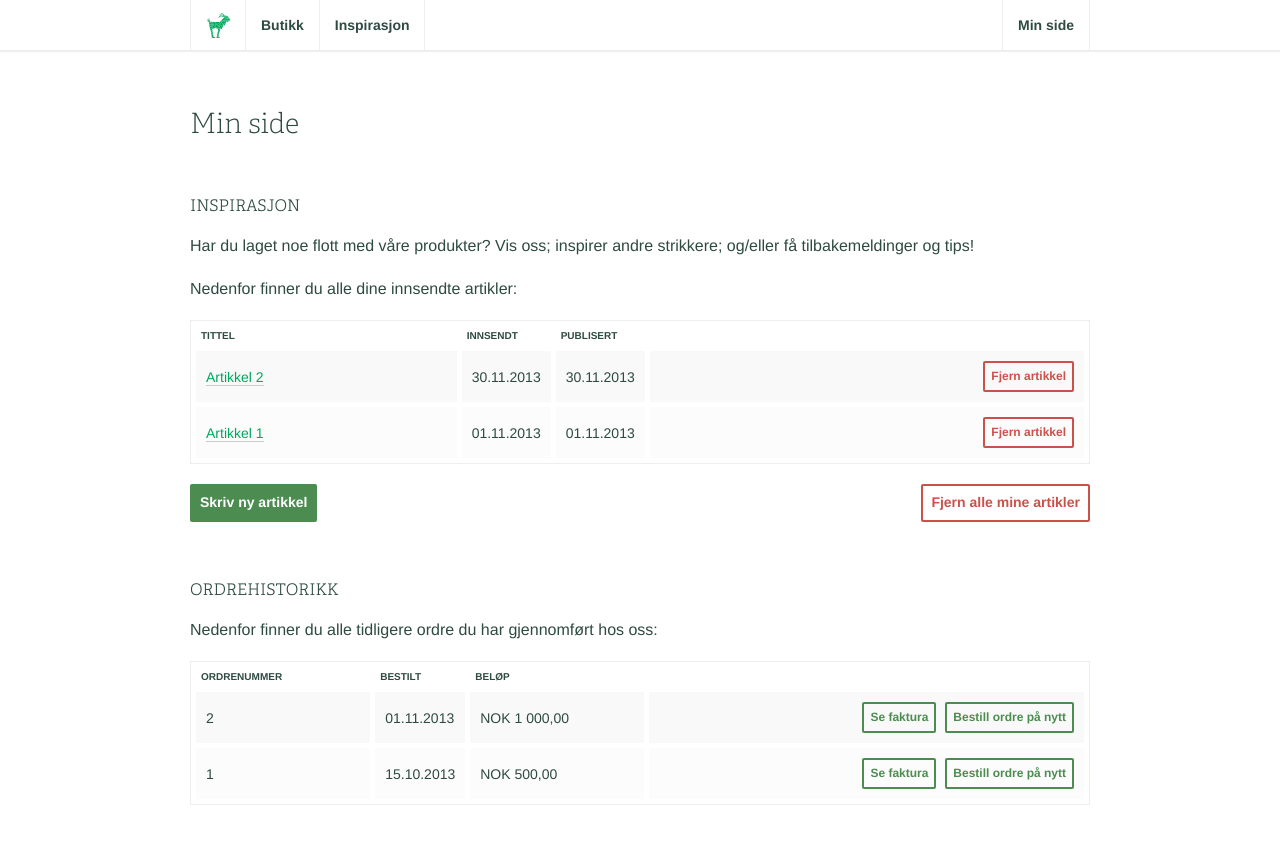
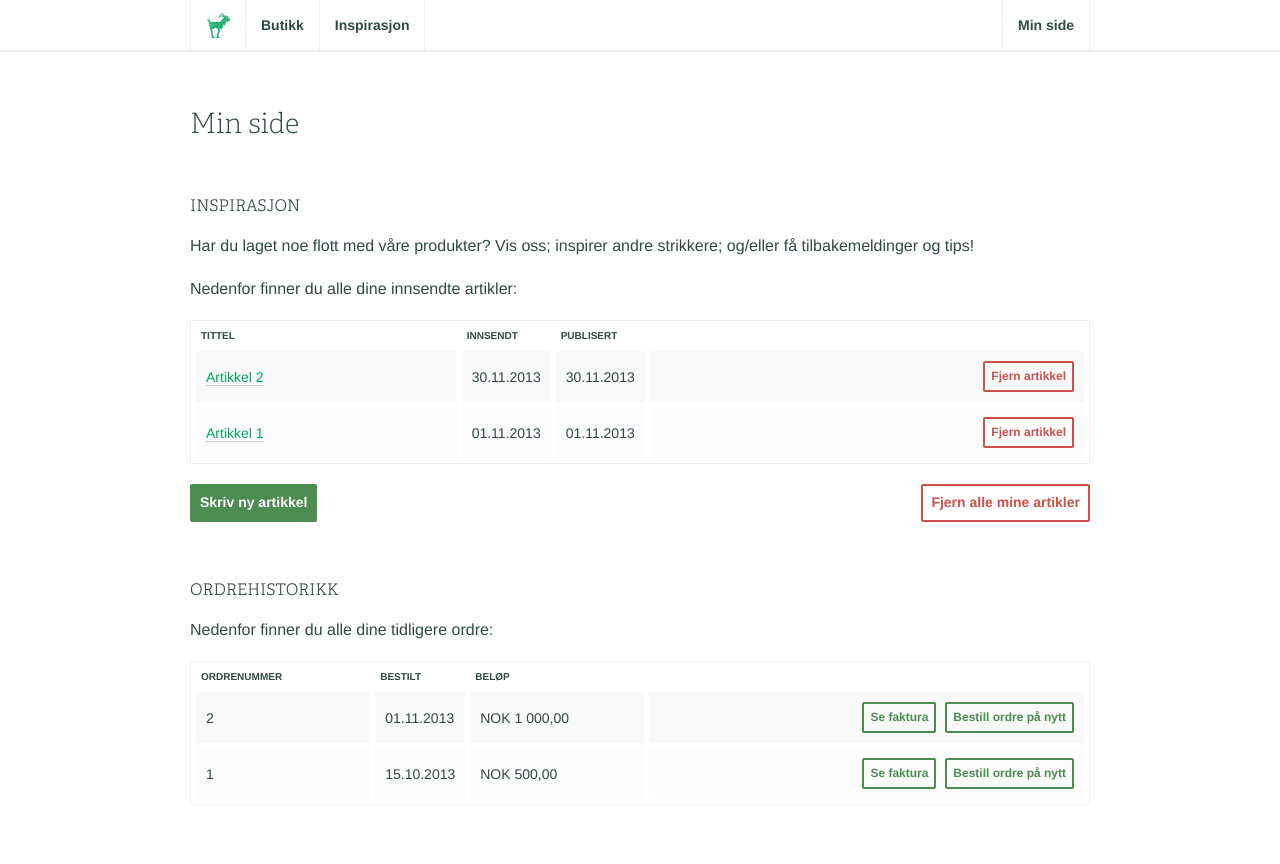
Before and after one commit to jwulf/telespinn, a PHP site: template templates/profile/index.php in a window 1280 px wide. Shown: the top 864 px of the page. Run offline with PHP 8.4, Linux system fonts and the light colour scheme; the template is opened without the code that fills it, so the values that code supplies are empty.

Commit message:
Fix typo

```diff
--- a/templates/profile/index.php
+++ b/templates/profile/index.php
@@ -73,7 +73,7 @@
         <div class="grid-column grid-span-12">
           <h2>Ordrehistorikk</h2>
           <p>
-            Nedenfor finner du alle tidligere ordre du har gjennomført hos oss:
+            Nedenfor finner du alle dine tidligere ordre:
           </p>
           <table class="table">
             <tr class="table-row">
```
